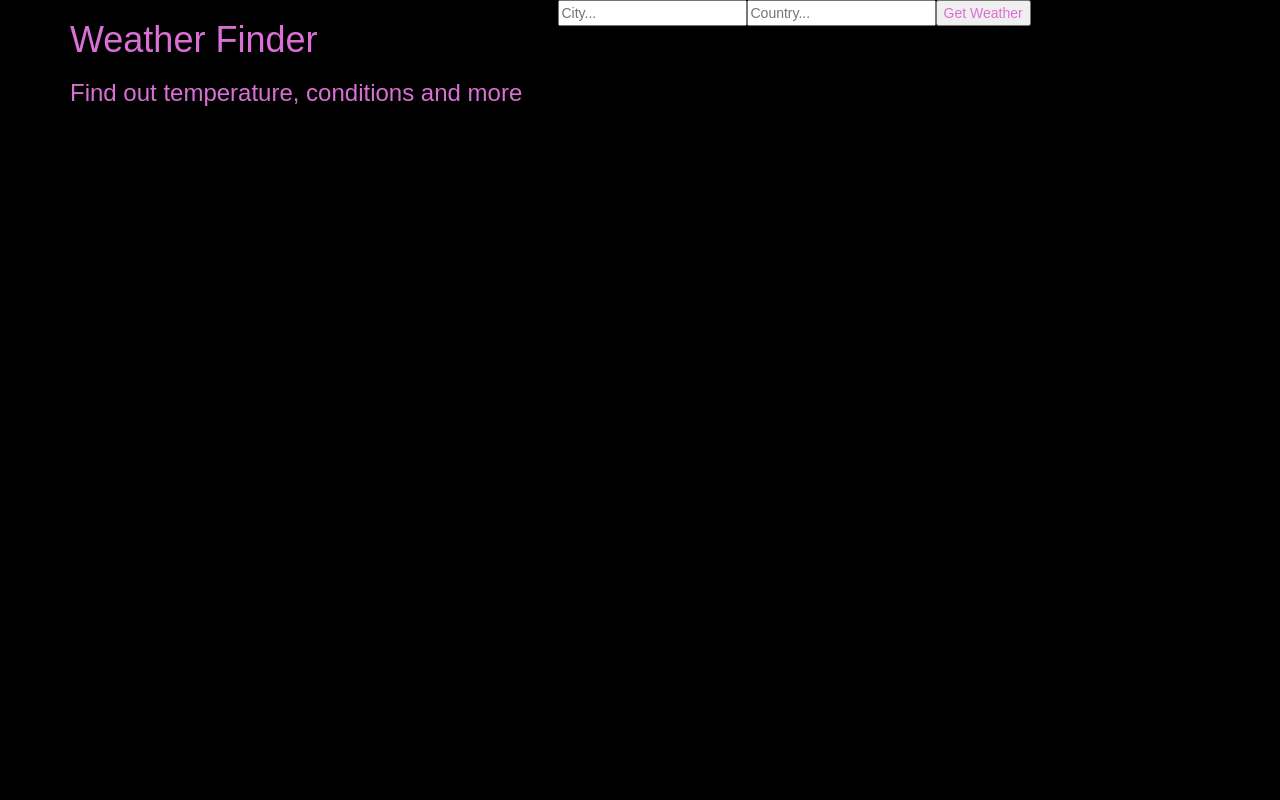
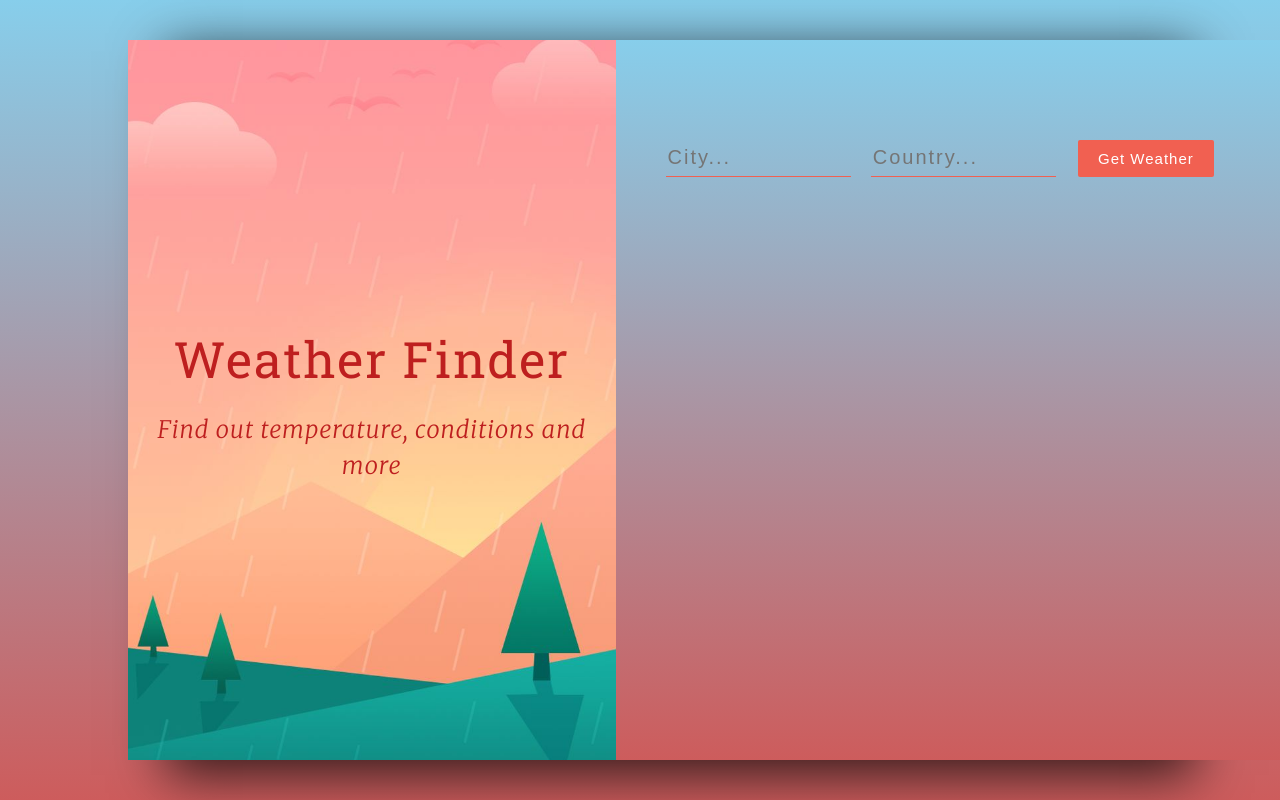
Before and after one commit to thiagofrancisquete/weather-app, a React (Create React App) app: page / in a window 1280 px wide. Built offline with nearby package versions, Linux system fonts and the light colour scheme.

Commit message:
update colors

```diff
--- a/src/App.css
+++ b/src/App.css
@@ -1,4 +1,127 @@
+@import url('https://fonts.googleapis.com/css?family=Merriweather:100,200,300,300i,400,400i,700');
+@import url('https://fonts.googleapis.com/css?family=Roboto+Slab:400,700');
+@import url('https://fonts.googleapis.com/css?family=Open+Sans:300,400');
+
 body {
-    background-color: black;
-    color: orchid;
+  font-family: "Open Sans", serif;
 }
+
+.wrapper {
+  background: linear-gradient(to bottom, #87CEEB, #CD5C5C);
+  height: 100vh;
+  display: flex;
+  justify-content: center;
+  align-items: center;
+}
+
+.main {
+  height: 90vh;
+  background: #fff;
+  box-shadow: 40px 13px 50px 2px rgba(0,0,0,0.75);
+  width: 80%;
+  margin: 0 auto;
+}
+
+.title-container {
+  height: 90vh;
+  background: url("img/bg.jpg") center center no-repeat;
+  background-size: cover;
+  display: flex;
+  align-items: center;
+  justify-content: center;
+  text-align: center;
+  color: #be1f1f;
+}
+
+.title-container__title {
+  font-size: 50px;
+  letter-spacing: 2px;
+  line-height: 1.3;
+  font-family: 'Roboto Slab', serif;
+}
+
+.title-container__subtitle {
+  font-style: italic;
+  font-weight: 100;
+  letter-spacing: 1px;
+  line-height: 1.5;
+  font-family: "Merriweather", serif;
+}
+
+.form-container {
+  background: linear-gradient(to bottom, #87CEEB, #CD5C5C);
+  height: 90vh;
+  padding-top: 100px;
+  padding-left: 50px;
+}
+
+input[type="text"] {
+  background-color: transparent;
+  border: 0;
+  border-bottom: solid 1px #f16051;
+  width: 30%;
+  padding-bottom: 4px;
+  color: #fff !important;
+  font-weight: 300;
+  letter-spacing: 2px;
+  margin-bottom: 30px;
+  margin-right: 20px;
+  font-size: 20px;
+}
+
+input[type="text"] {
+    outline: none;
+}
+
+input:-webkit-autofill {
+    -webkit-box-shadow: 0 0 0 30px #2c3e50 inset;
+    -webkit-text-fill-color: #fff !important;
+}
+
+button {
+  border: 0;
+  padding: 8px 20px;
+  margin: 0 2px;
+  border-radius: 2px;
+  font-weight: lighter;
+  letter-spacing: 1px;
+  font-size: 15px;
+  cursor: pointer;
+  background-color: #f16051;
+  color: #fff;
+  font-weight: 400;
+}
+
+button:active {
+  outline: none;
+}
+
+.weather__info {
+  width: 60%;
+  font-size: 14px;
+  font-weight: 200;
+  letter-spacing: 2px;
+}
+
+.weather__key {
+  color: #fff;
+  border-bottom: solid 2px rgba(255,255,255,0.06);
+  padding: 10px 0 10px 0;
+  font-weight: 400;
+}
+
+.weather__key:last-child {
+  border: 0;
+}
+
+.weather__value {
+  color: #E0FFFF;
+  font-weight: 500;
+}
+
+.weather__error {
+  color: #f53f2be0;
+  font-size: 20px;
+  letter-spacing: 1px;
+  font-weight: 200;
+}
```
